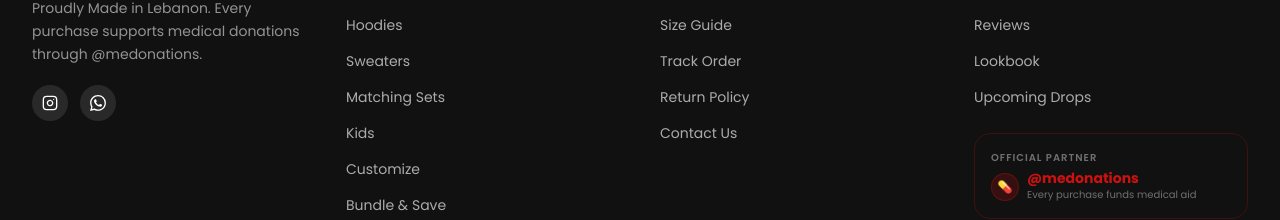
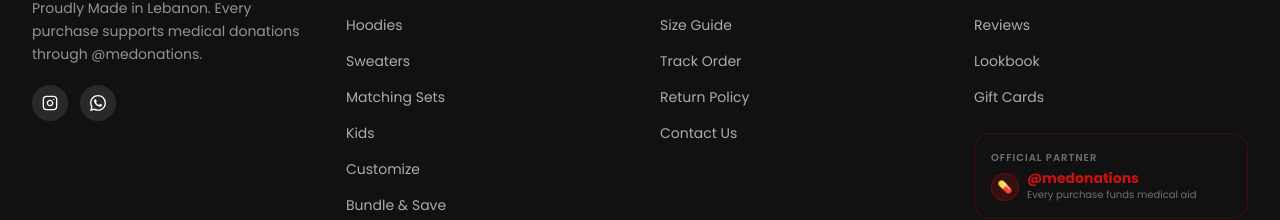
Before and after one commit to AntoineKhawand/healingmakers, a Next.js app: page / in a window 1280 px wide. Shown: the part 6958-7178 px from the top of the page. Built offline with nearby package versions, Linux system fonts and the light colour scheme.

Commit message:
Replace Upcoming Drops with Gift Cards in footer About column

```diff
--- a/components/layout/Footer.tsx
+++ b/components/layout/Footer.tsx
@@ -36,7 +36,7 @@ const aboutLinks = [
   { label: "Our Cause", href: "/cause" },
   { label: "Reviews", href: "/reviews" },
   { label: "Lookbook", href: "/lookbook" },
-  { label: "Upcoming Drops", href: "/drops" },
+  { label: "Gift Cards", href: "/gift-cards" },
 ];
 
 export default function Footer() {
```
